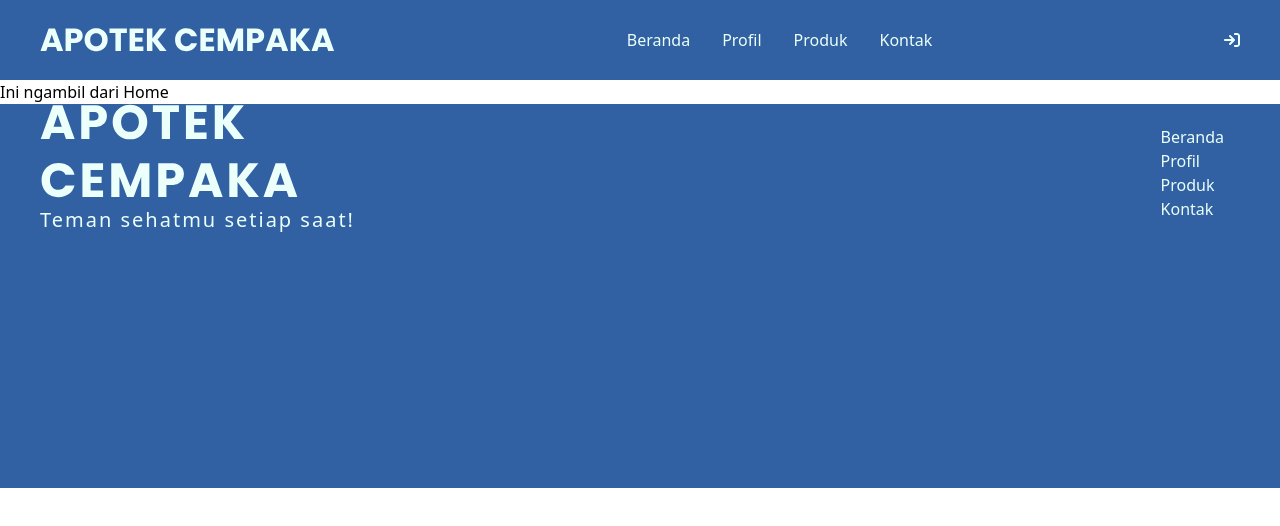
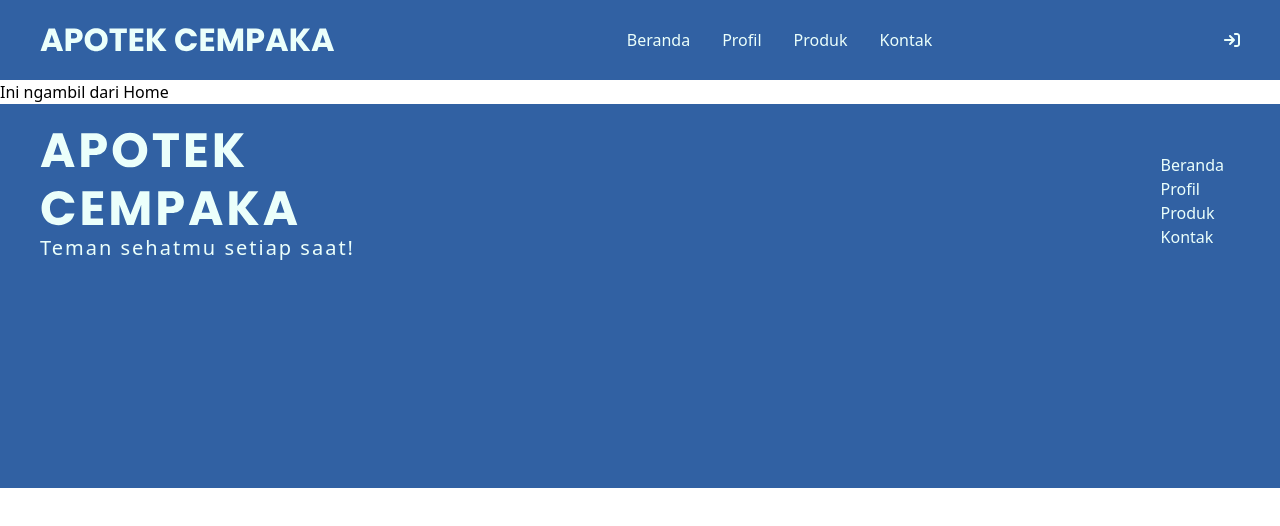
Before and after one commit to WahyuDarmawann/fe_apotekcempaka, a React (Create React App) app: page / in a window 1280 px wide. Shown: the top 526 px of the page. Built offline with nearby package versions, Linux system fonts and the light colour scheme.

Commit message:
update py footer

```diff
--- a/src/components/Footer.js
+++ b/src/components/Footer.js
@@ -5,7 +5,7 @@ import apotekcempakaFooter from '../assets/apotekcempaka_footer.svg'
 function Footer(){
     return(
         <React.Fragment>
-            <footer className="min-h-96 px-10 bg-primari">
+            <footer className="min-h-96 py-7 px-10 bg-primari">
                     <div className="flex justify-between items-center">
                         <div>
                             <img src={apotekcempakaFooter}></img>
```
